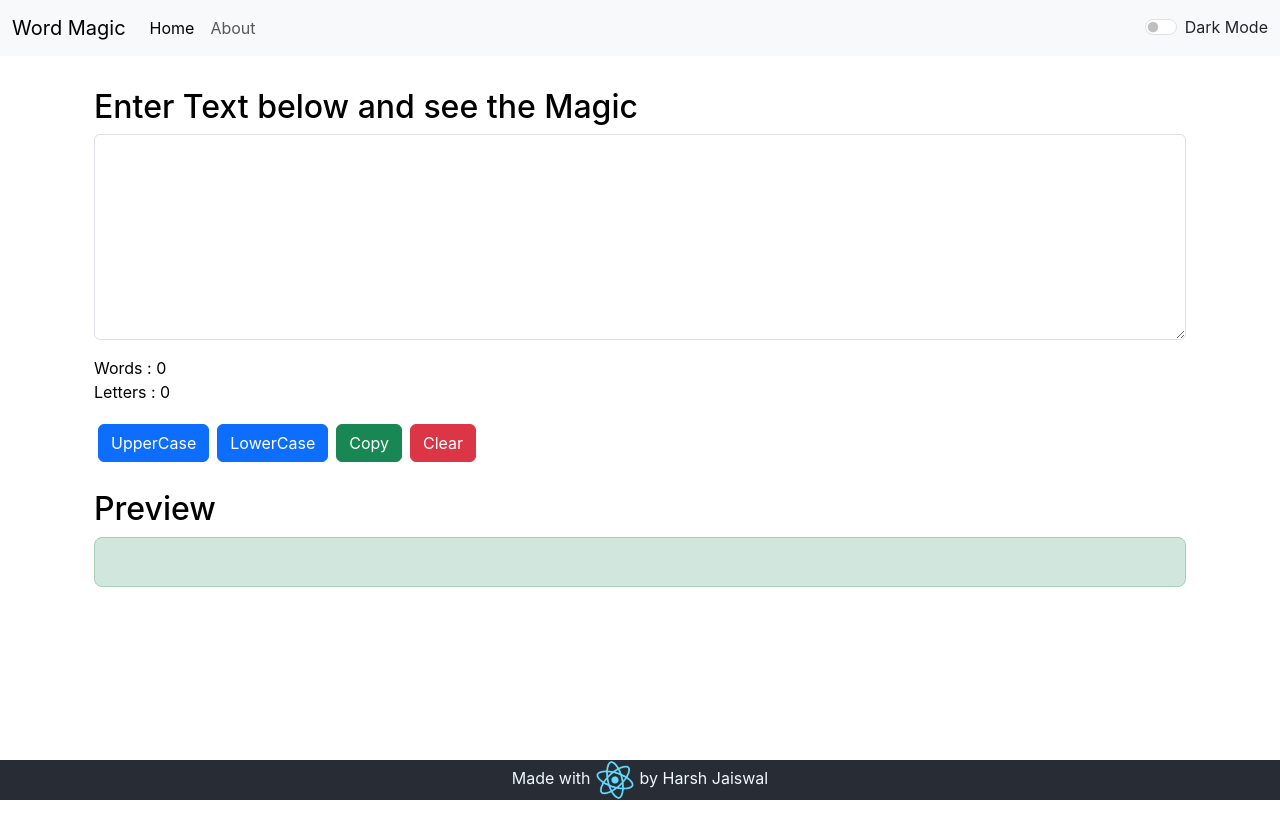
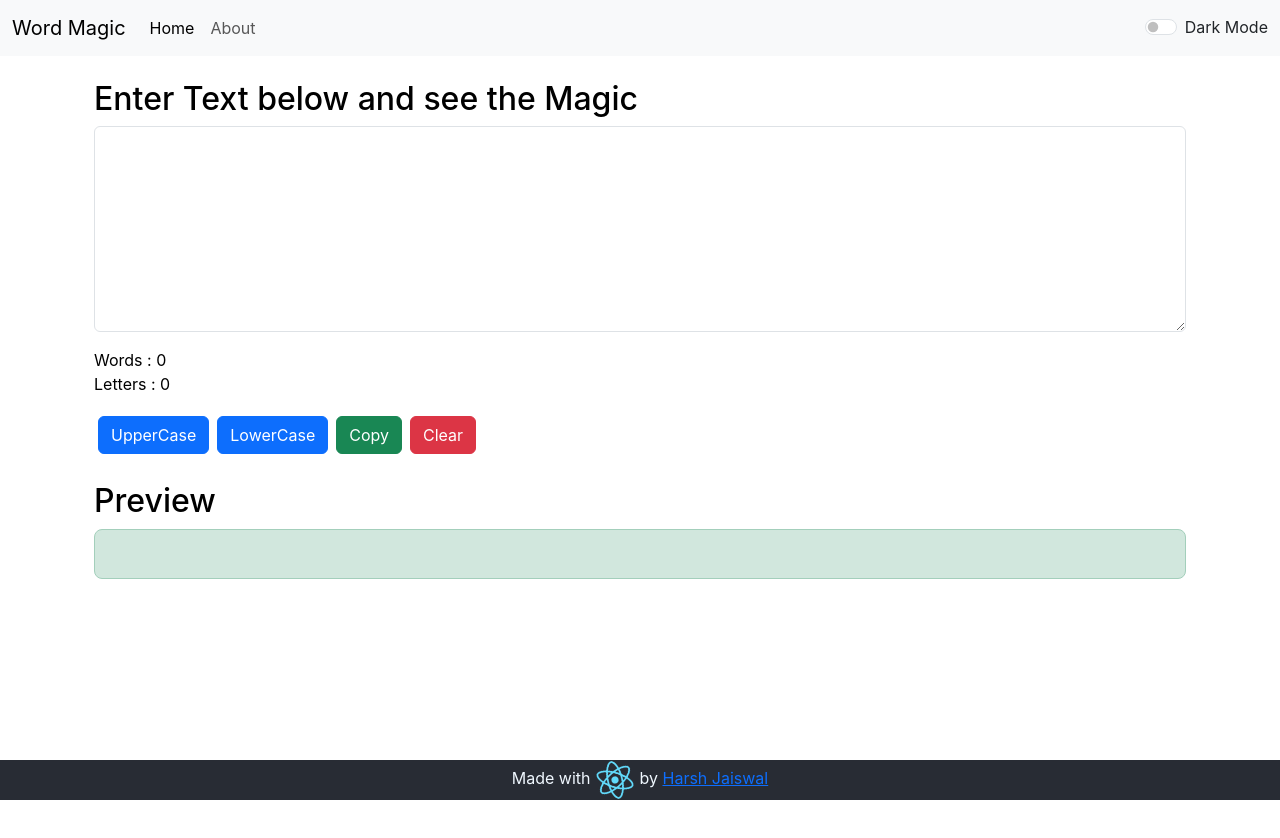
Before and after one commit to dev-harsh/WordMagic, a React (Create React App) app: page / in a window 1280 px wide. Shown: the top 838 px of the page. After the commit the page ends 800 px from the top, so only its background shows below. Built offline with nearby package versions, Linux system fonts and the light colour scheme.

Commit message:
added sticky header

```diff
--- a/src/Component/Footer.js
+++ b/src/Component/Footer.js
@@ -4,7 +4,7 @@ import './Footer.css';
 export default function Footer() {
   return (
     <div className='footer'>
-        <p className='footerP'>Made with <img className="App-logo" src="logo512.png"/> by Harsh Jaiswal</p>
+        <p className='footerP'>Made with <img className="App-logo" src="logo512.png"/> by <a href='https://www.linkedin.com/in/theharshjaiswal/'>Harsh Jaiswal</a></p>
     </div>
   )
 }
--- a/src/Component/Navbar.css
+++ b/src/Component/Navbar.css
@@ -2,3 +2,9 @@
     padding: 2em 0px;
     min-height: 100vh;
 }
+
+.nav-master-container{
+    position: fixed;
+    top: 0;
+    width: 100%;
+}
--- a/src/Component/Navbar.js
+++ b/src/Component/Navbar.js
@@ -3,6 +3,7 @@ import './Navbar.css';
 
 export default function Navbar (props) {
   return (
+        <nav className="nav-master-container">
         <nav className="navbar navbar-expand-lg bg-body-tertiary"data-bs-theme={props.mode.toLowerCase()} >
             <div className="container-fluid">
                 <a className="navbar-brand" href="#">Word Magic</a>
@@ -26,5 +27,6 @@ export default function Navbar (props) {
                 </div>
                 </div>
         </nav>
+        </nav>
     )
 }
--- /dev/null
+++ b/src/Component/TextArea.css
@@ -0,0 +1,3 @@
+.textArea{
+    padding-top: 5em;
+}
--- a/src/Component/TextArea.js
+++ b/src/Component/TextArea.js
@@ -1,4 +1,5 @@
 import React, {useState} from 'react'
+import './TextArea.css';
 
 export default function TextArea(props) {
     const [text,setText]=useState("");
@@ -40,13 +41,13 @@ export default function TextArea(props) {
         {
             return{
                 color:'black',
-                backgroundColor:'white',
+                backgroundColor:'white'
             };
         }
         else{
             return{
                 color:'white',
-                backgroundColor:'black',
+                backgroundColor:'black'
             };
         }
     }
```
